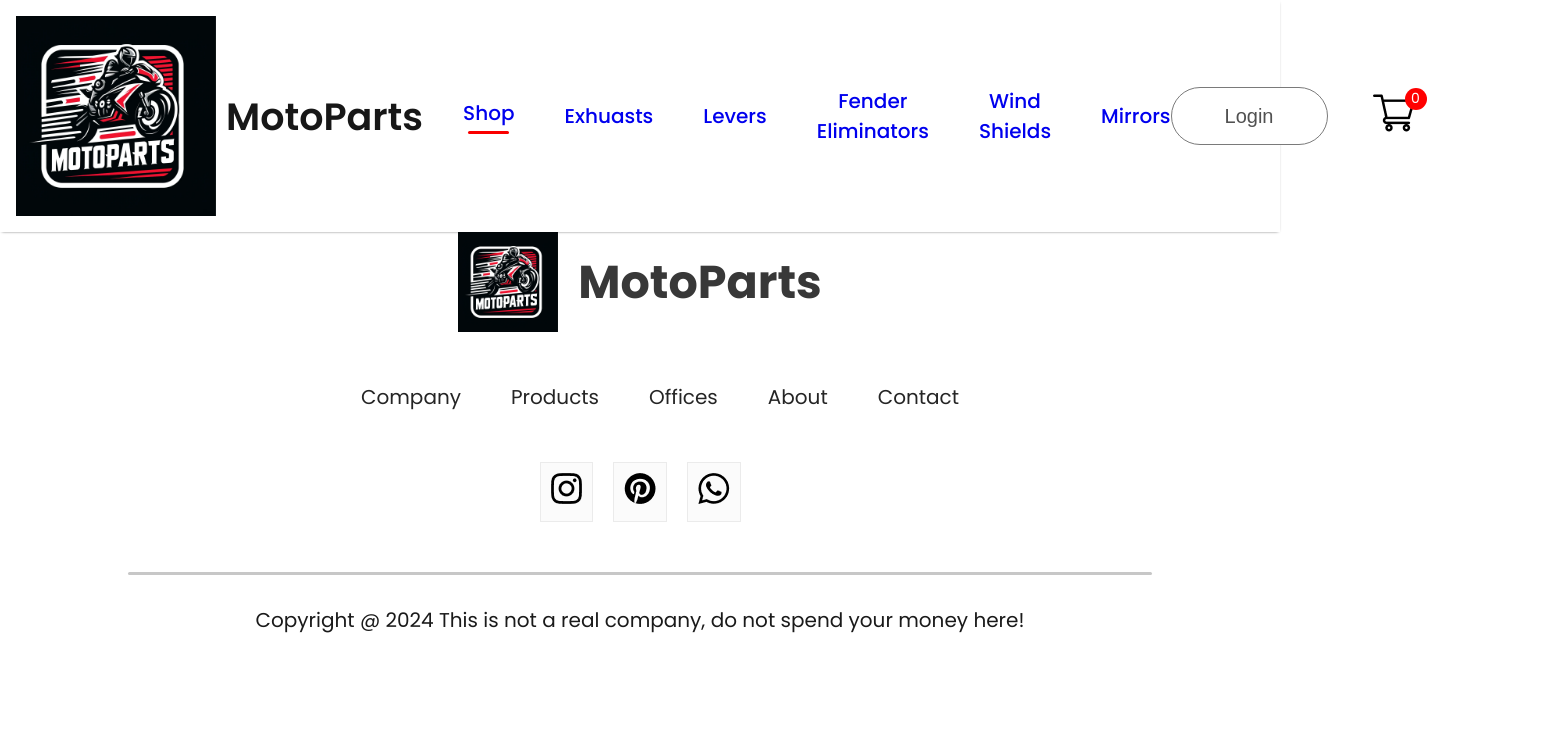
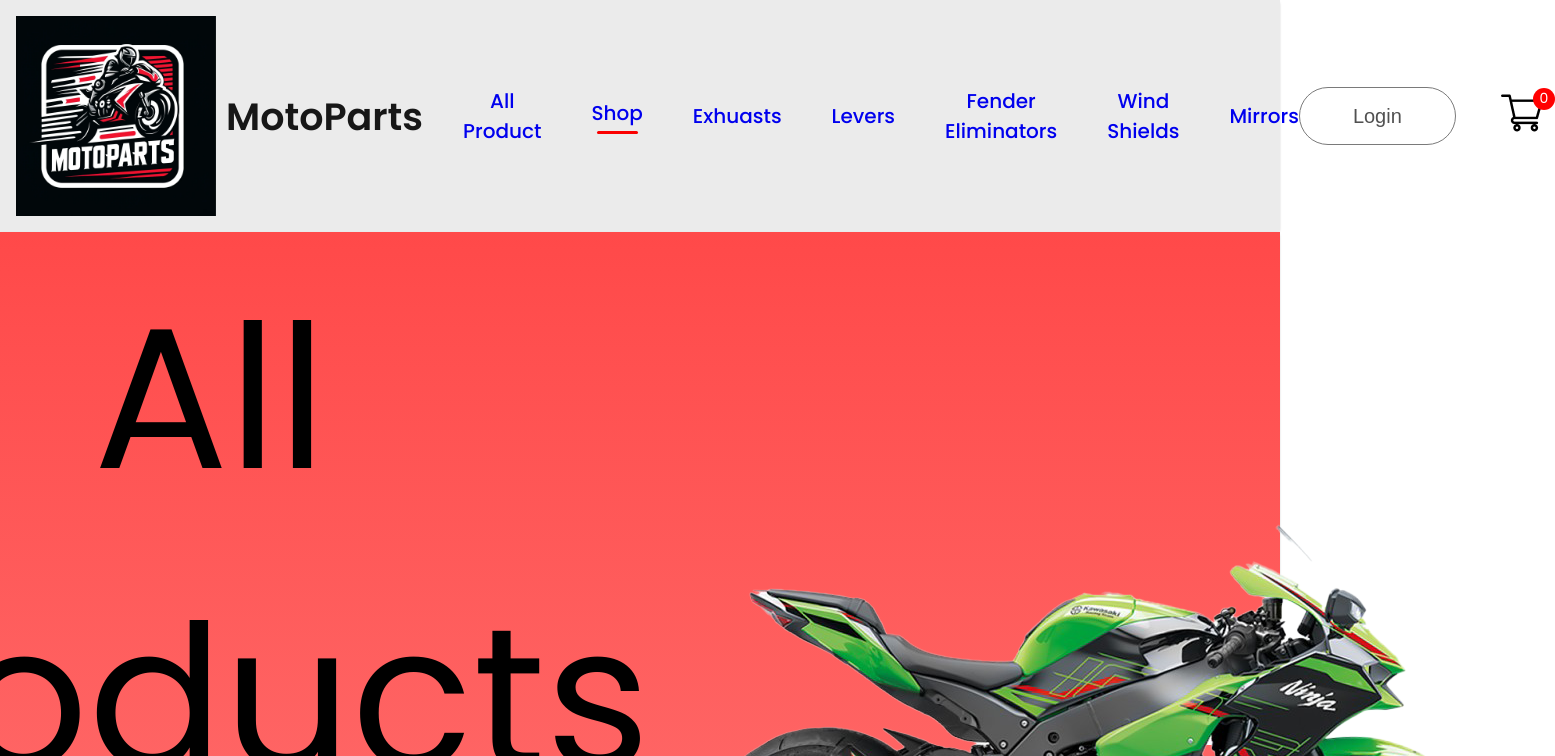
Before and after one commit to dylan-dockens/CS4393, a React (Create React App) app: page /all in a window 1280 px wide. Shown: the top 756 px of the page, 1555 px wide, since content can reach past the window. Built offline with nearby package versions, Linux system fonts and the light colour scheme.

Commit message:
removed unecessary labels

```diff
--- a/src/App.js
+++ b/src/App.js
@@ -19,6 +19,7 @@
       <Navbar/>
       <Routes>
         <Route path='/' element={<Shop/>}/>
+        <Route path='/all' element={<ShopCategory title="All Products" banner={exhausts_banner} category="all"/>}/>
         <Route path='/exhausts' element={<ShopCategory title="Exhausts" banner={exhausts_banner} category="exhaust"/>}/>
         <Route path='/levers' element={<ShopCategory title="Levers" banner={levers_banner} category="levers"/>}/>
         <Route path='/tail' element={<ShopCategory title="Fender Eliminators" banner={tail_banner} category="tails"/>}/>
--- a/src/Components/NavBar/Navbar.css
+++ b/src/Components/NavBar/Navbar.css
@@ -3,6 +3,7 @@
     justify-content: space-around;
     padding: 16px;
     box-shadow: 0 1px 3px -2px black;
+    background: #ebebeb;
 }
 
 .nav-logo{
@@ -26,6 +27,7 @@
     color: #626262;
     font-size: 20px;
     font-weight: 500;
+    justify-content: center;
 }
 
 .nav-menu li{
--- a/src/Components/NavBar/Navbar.jsx
+++ b/src/Components/NavBar/Navbar.jsx
@@ -15,6 +15,7 @@
       <p>MotoParts</p>
     </div>
     <ul className="nav-menu">
+    <li onClick={()=>{setMenu("all")}}><Link style={{ textDecoration: 'none' }}to='/all'>All Product</Link>{menu==="all"?<hr/>:<></>}</li>
     <li onClick={()=>{setMenu("shop")}}><Link style={{ textDecoration: 'none' }}to='/'>Shop</Link>{menu==="shop"?<hr/>:<></>}</li>
     <li onClick={()=>{setMenu("exhuasts")}}><Link style={{ textDecoration: 'none' }} to='/exhausts'>Exhuasts</Link>{menu==="exhuasts"?<hr/>:<></>}</li>
     <li onClick={()=>{setMenu("levers")}}><Link style={{ textDecoration: 'none' }} to='/levers'>Levers</Link>{menu==="levers"?<hr/>:<></>}</li>
--- a/src/Pages/ShopCategory.jsx
+++ b/src/Pages/ShopCategory.jsx
@@ -21,6 +21,9 @@
           if(props.category===item.category){
             return <Item key={i} id={item.id} name={item.name} image={item.image}new_price={item.new_price} old_price={item.old_price}/>
           }
+          if(props.category==="all"){
+            return <Item key={i} id={item.id} name={item.name} image={item.image}new_price={item.new_price} old_price={item.old_price}/>
+          }
           else{
             return null;
           }
```
